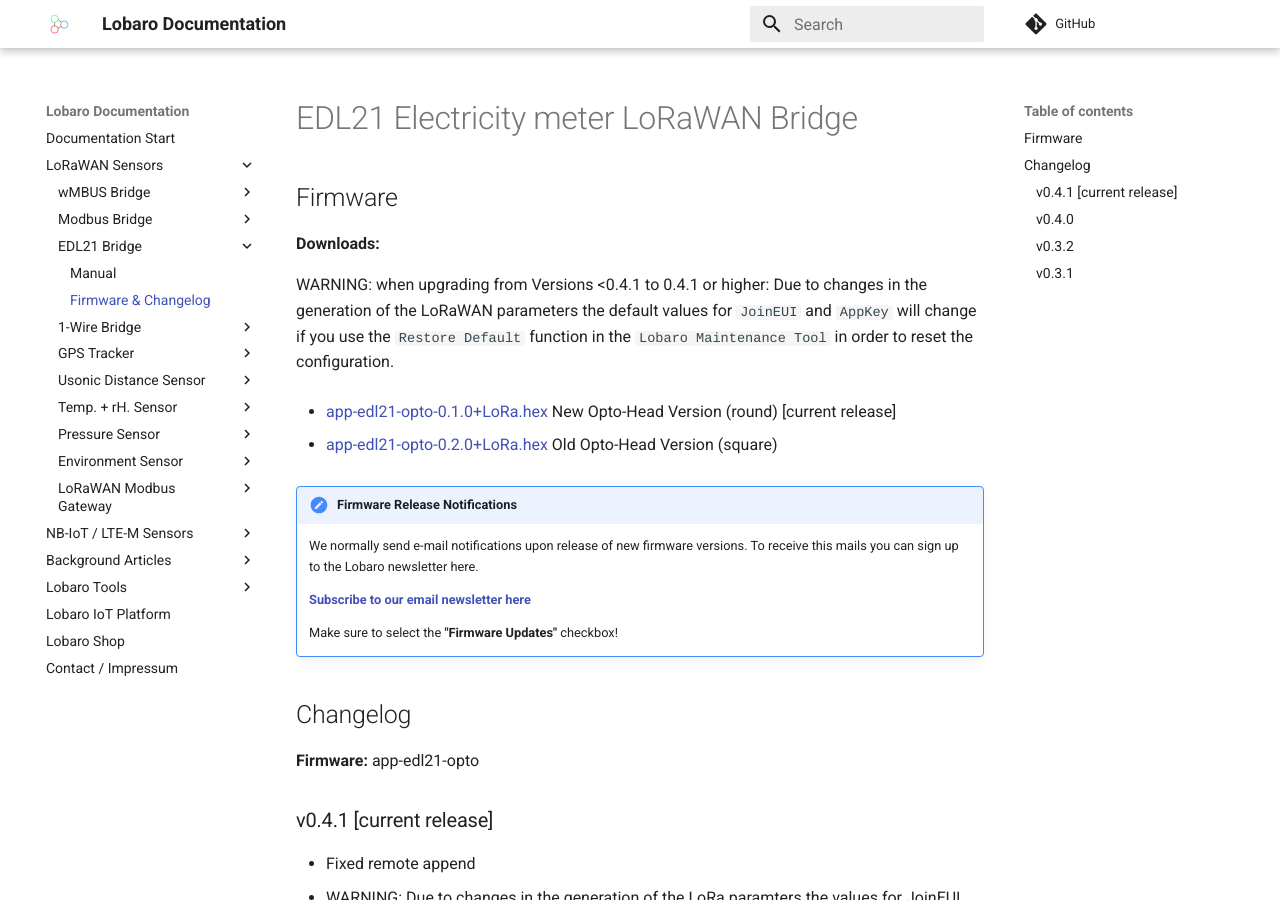
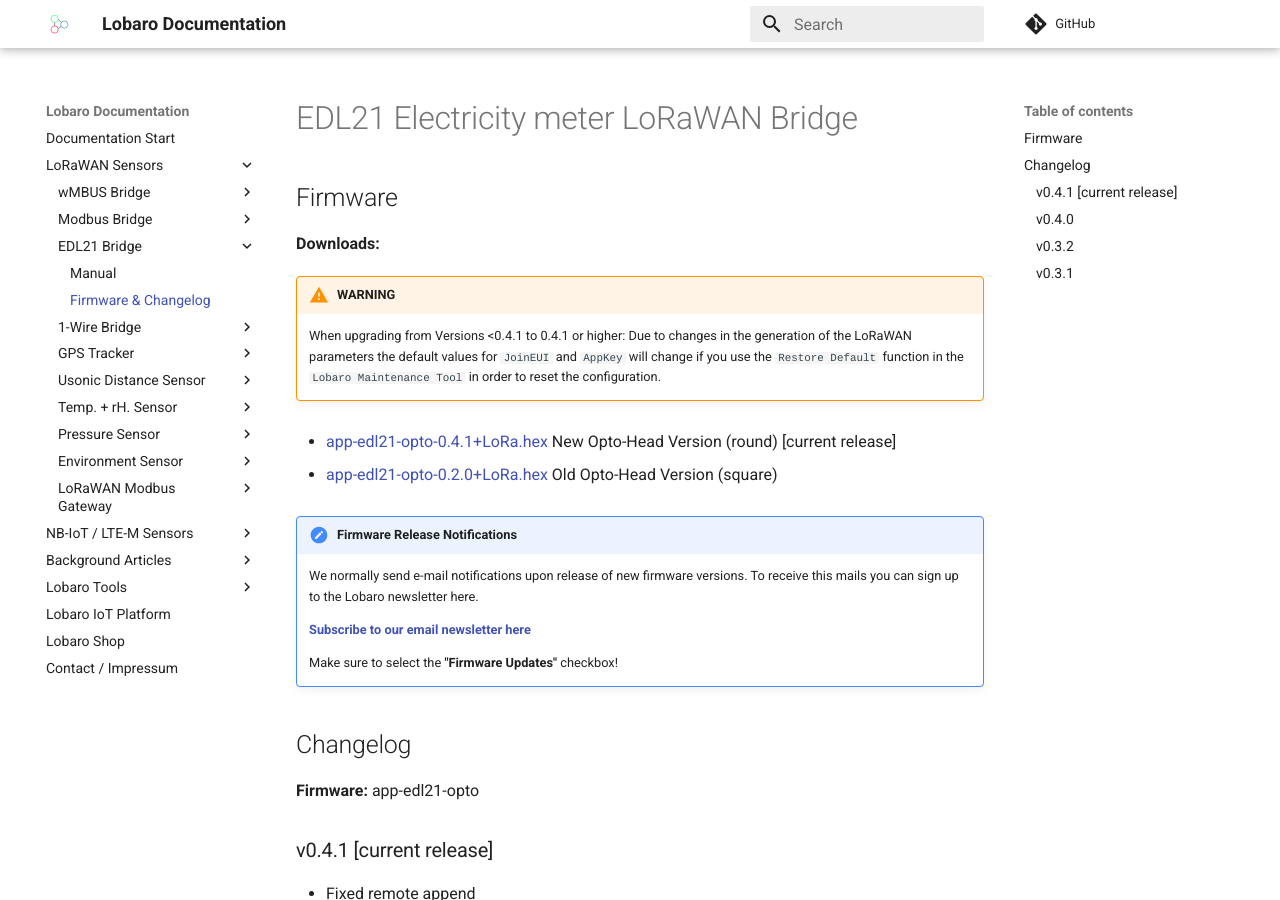
Before and after one commit to Lobaro/docs, an MkDocs documentation site: the page built from docs/lorawan-sensors/edl21-opto-lorawan/firmware.md, in a window 1280 px wide and 900 px high. Built offline with MkDocs 1.6.1 and Material for MkDocs 9.7.7, drawn with Linux system fonts in a browser that asks for light colours; a script that is not in the unit is left out; comment, search, counter and statistics services are not loaded.

Commit message:
added v 0.4.1

```diff
--- a/docs/lorawan-sensors/edl21-opto-lorawan/firmware.md
+++ b/docs/lorawan-sensors/edl21-opto-lorawan/firmware.md
@@ -4,12 +4,13 @@
 
 **Downloads:**
 
-WARNING: when upgrading from Versions <0.4.1 to 0.4.1 or higher:
-Due to changes in the generation of the LoRaWAN parameters the default values for `JoinEUI` and `AppKey` will change if you
-use the `Restore Default` function in the `Lobaro Maintenance Tool` in order to reset the configuration.
+!!! warning "WARNING"
+    When upgrading from Versions <0.4.1 to 0.4.1 or higher:
+    Due to changes in the generation of the LoRaWAN parameters the default values for `JoinEUI` and `AppKey` will change if you
+    use the `Restore Default` function in the `Lobaro Maintenance Tool` in order to reset the configuration.
 
 
-* [app-edl21-opto-0.1.0+LoRa.hex](firmware/app-edl21-opto-0.4.1+LoRa.hex) New Opto-Head Version (round) [current release]
+* [app-edl21-opto-0.4.1+LoRa.hex](firmware/app-edl21-opto-0.4.1+LoRa.hex) New Opto-Head Version (round) [current release]
 
 * [app-edl21-opto-0.2.0+LoRa.hex](firmware/app-edl21-opto-0.2.0+LoRa.hex) Old Opto-Head Version (square)
 
```
